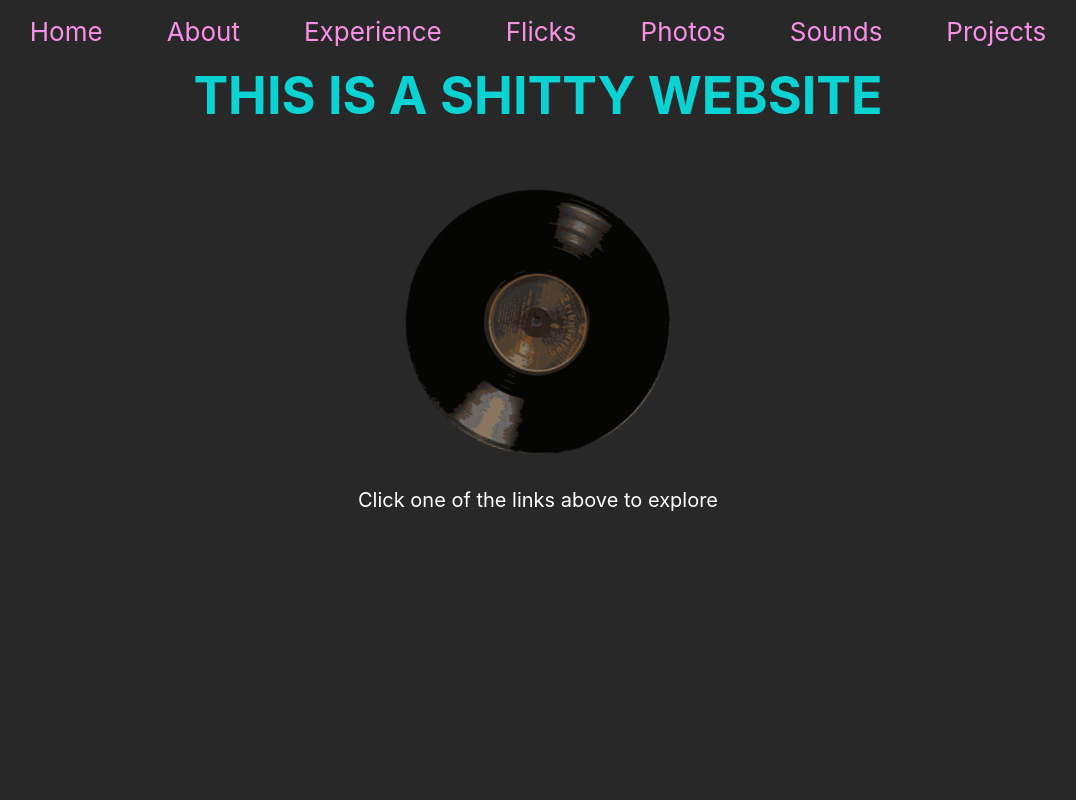
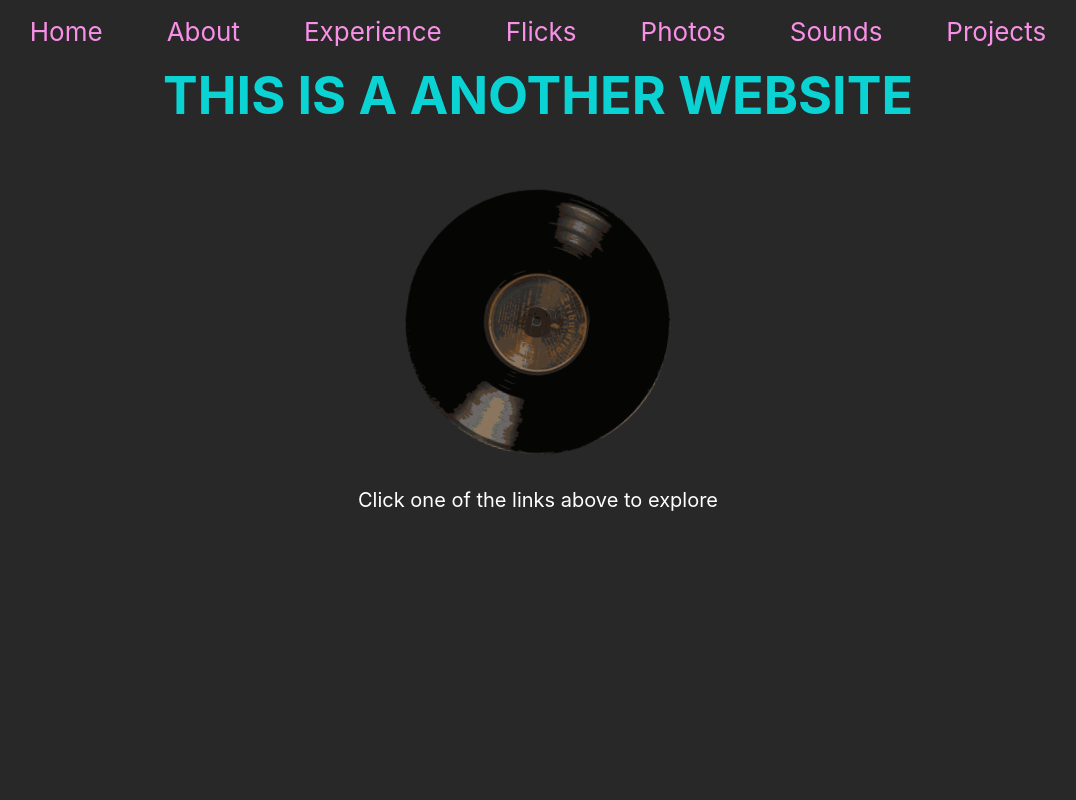
Before and after one commit to pptutn/website, a React (Create React App) app: page / in a window 1280 px wide. Shown: the top 800 px of the page, without its empty margins (102-1178 px from the left). Built offline with nearby package versions, Linux system fonts and the light colour scheme.

Commit message:
changed wording

```diff
--- a/src/pages/Home.js
+++ b/src/pages/Home.js
@@ -6,7 +6,7 @@ import { StyledH1 } from "./styled";
 function Home() {
   return (
     <>
-      <StyledH1>This is a Shitty website</StyledH1>
+      <StyledH1>This is a another website</StyledH1>
       <a href="https://youtu.be/uvzJ-3yCto0" target="_blank">
         <img src={newlogo} className="App-logo" alt="logo" />
       </a>
```
